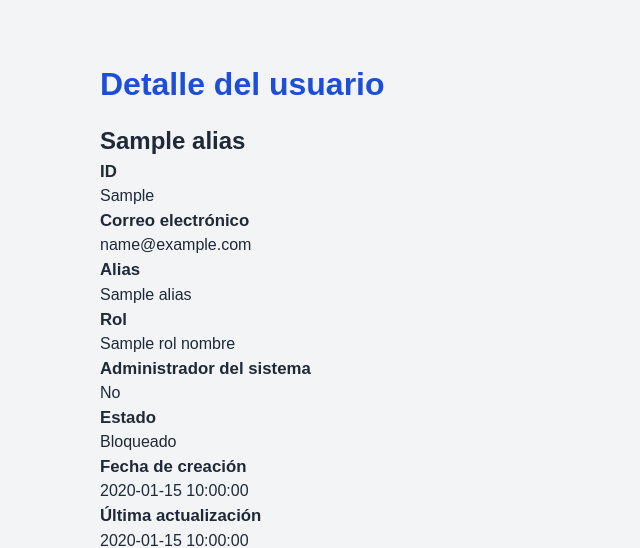
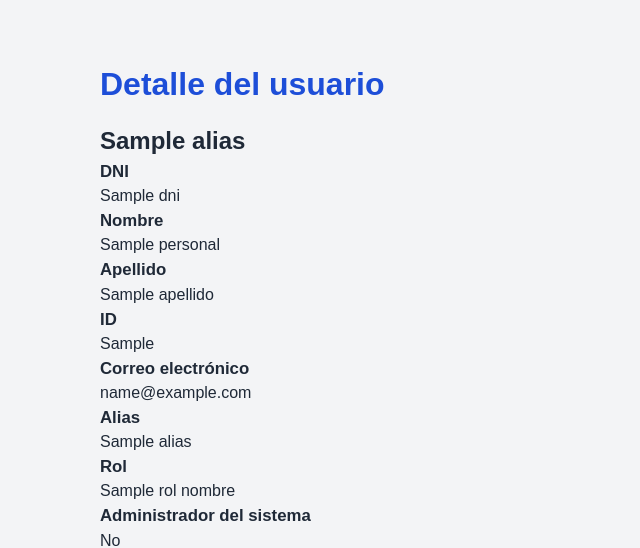
Before and after one commit to javierar143/ProyectoDeSoftwarePractica, a Flask app: template admin/src/web/templates/usuarios/detalle.html in a window 1280 px wide. Shown: the part 143-691 px from the top of the page, without its empty margins (0-640 px from the left). Run offline with Flask 3, Linux system fonts and the light colour scheme; the template is opened without the code that fills it: most values are stand-ins (such as "Sample title", 1, 10 or a date in 2020).

Commit message:
fix: mostrar datos personales en detalle de usuario

```diff
--- a/admin/src/core/services/usuarios/personal.py
+++ b/admin/src/core/services/usuarios/personal.py
@@ -7,3 +7,8 @@ def get_by_dni(dni: str) -> dict | None:
     """Obtiene una persona a partir de su DNI."""
     persona_encontrada = personal.get_by_dni(dni)
     return persona_encontrada
+
+def get_by_id(personal_id: int):
+    """Obtiene una persona por su identificador."""
+    persona_encontrada = personal.get_by_id(personal_id)
+    return persona_encontrada
--- a/admin/src/web/controllers/usuarios/listado.py
+++ b/admin/src/web/controllers/usuarios/listado.py
@@ -11,7 +11,7 @@ from flask import (
 
 from src.core.security.permissions import require_permission
 
-from src.core.services.usuarios import rol, usuario
+from src.core.services.usuarios import personal, rol, usuario
 
 
 listado_controller = Blueprint("listado_usuarios", __name__)
@@ -27,6 +27,7 @@ def index():
         usuarios=usuarios,
     )
     return response
+
 
 
 @listado_controller.post("/desactivar")
@@ -90,10 +91,12 @@ def detalle(user_id: int):
 
     rol_actual = rol.get_by_id(usuario_seleccionado.idRol)
     rol_nombre = rol_actual.nombre if rol_actual is not None else "Sin rol"
+    personal_asociado = personal.get_by_id(usuario_seleccionado.idPersonal)
 
     response = render_template(
         "usuarios/detalle.html",
         usuario=usuario_seleccionado,
         rol_nombre=rol_nombre,
+        personal=personal_asociado,
     )
     return response
--- a/admin/src/web/templates/usuarios/detalle.html
+++ b/admin/src/web/templates/usuarios/detalle.html
@@ -18,6 +18,14 @@
         </h2>
 
         <dl>
+            <dt>DNI</dt>
+            <dd>{{ personal.dni if personal else "Sin datos" }}</dd>
+
+            <dt>Nombre</dt>
+            <dd>{{ personal.nombre if personal else "Sin datos" }}</dd>
+
+            <dt>Apellido</dt>
+            <dd>{{ personal.apellido if personal else "Sin datos" }}</dd>
             <dt>ID</dt>
             <dd>{{ usuario.id_user }}</dd>
 
```
Also changed, not shown: admin/src/core/repositories/usuarios/personal.py (+7 -0 lines).
